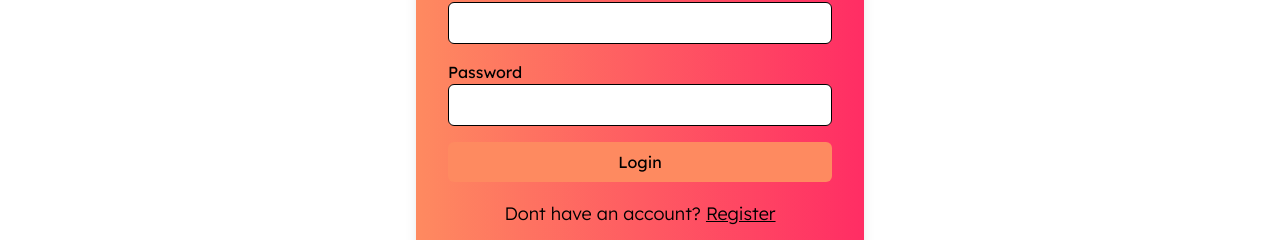
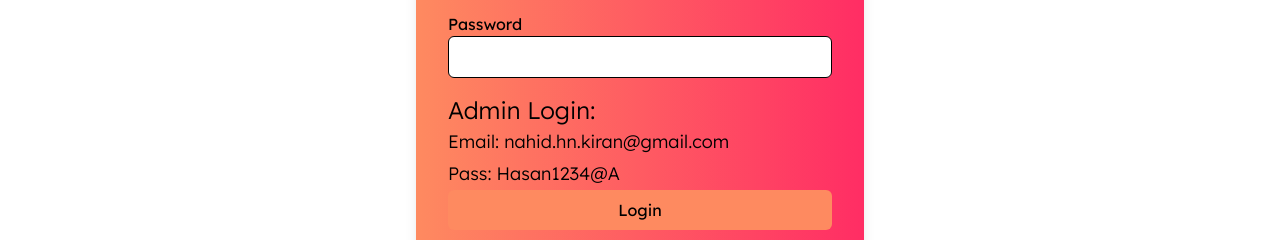
Before and after one commit to nahid-hn-kiran/omni-cast, a React (Vite) app: page /login in a window 1280 px wide. Shown: the part 423-663 px from the top of the page. Built offline with nearby package versions, Linux system fonts and the light colour scheme; no server answers.

Commit message:
Admin login info added

```diff
--- a/src/Shared/Login/Login.jsx
+++ b/src/Shared/Login/Login.jsx
@@ -60,6 +60,11 @@ const Login = () => {
           </div>
           <p>{error && error?.data?.error}</p>
           <p>{data?.error && data.error}</p>
+          <div>
+            <p className="text-2xl">Admin Login:</p>
+            <p>Email: nahid.hn.kiran@gmail.com</p>
+            <p>Pass: Hasan1234@A</p>
+          </div>
           <button
             type="submit"
             className="w-full bg-omni-yellow text-white py-2 rounded-md hover:bg-omni-pink transition-color"
```
Also changed, not shown: 2 other files (tests, documents, lock files or other folders).
